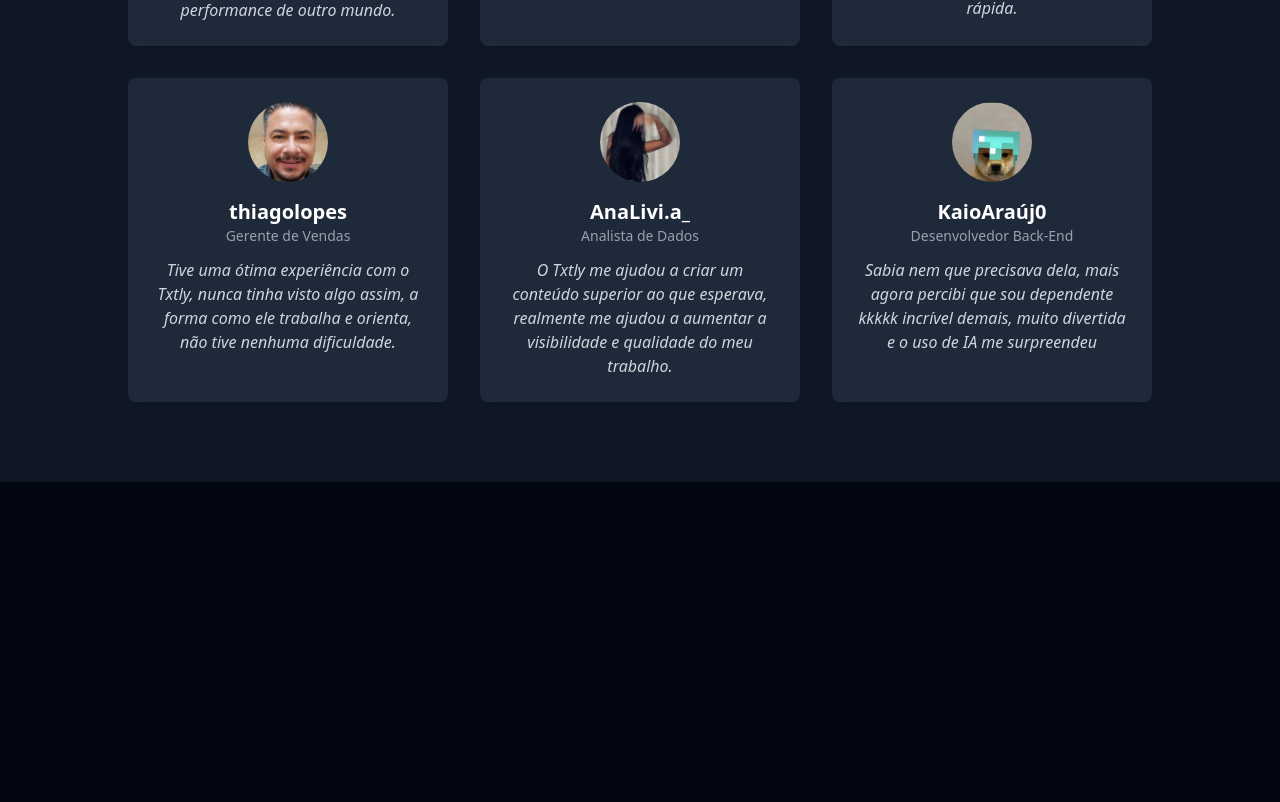
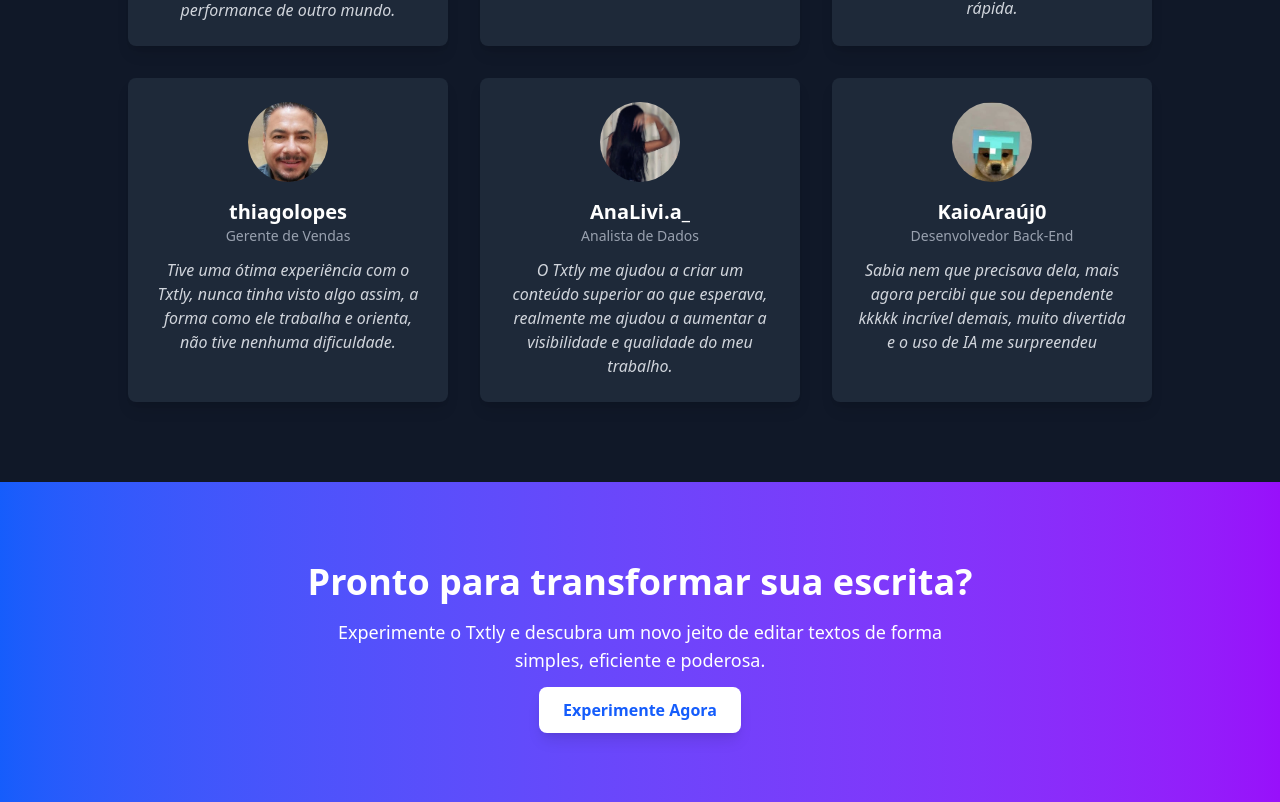
Before and after one commit to AleRzendee/txtly, a Next.js app: page / in a window 1280 px wide. Shown: the part 2350-3152 px from the top of the page. Before the commit the page ends 2832 px from the top, so only its background shows below. Built offline with nearby package versions, Linux system fonts and the light colour scheme.

Commit message:
txtly 1.0.6 lp;

```diff
--- a/src/app/page.tsx
+++ b/src/app/page.tsx
@@ -2,6 +2,7 @@ import Hero from "@/app/components/Hero";
 import Features from "@/app/components/Features";
 import HowItWorks from "@/app/components/HowItWorks";
 import Testimonials from "./components/Testimonials";
+import CallToAction from "./components/CallToAction";
 
 export default function Home() {
   return (
@@ -10,6 +11,7 @@ export default function Home() {
       <Features />
       <HowItWorks />
       <Testimonials />
+      <CallToAction />
     </div>
   );
 }
```
